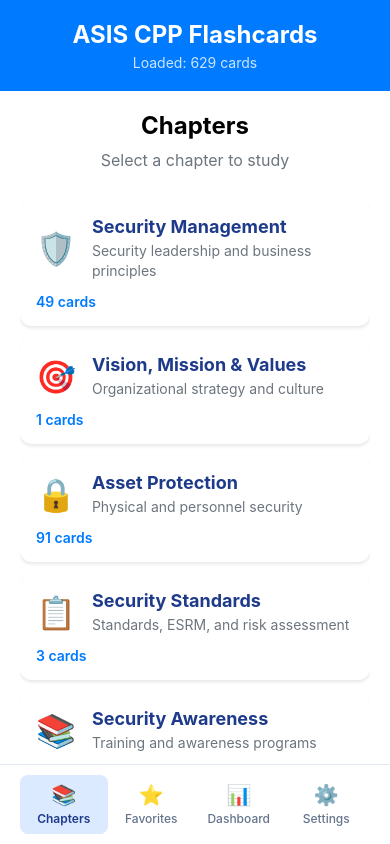
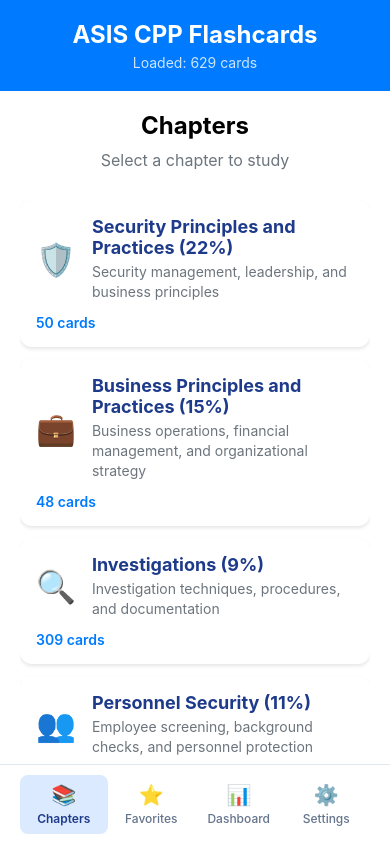
Before and after one commit to Shahabgeravesh/CPP_React, a React Native app: screen / in a window 390 px wide. Built offline with nearby package versions, Linux system fonts and the light colour scheme.

Commit message:
Update chapters with correct ASIS CPP exam structure (6 chapters with percentages)

```diff
--- a/App.tsx
+++ b/App.tsx
@@ -50,49 +50,49 @@
   const [selectedChapter, setSelectedChapter] = useState<string | null>(null);
   const [showChapterDetails, setShowChapterDetails] = useState(false);
 
-  // Define the 6 main chapters with their associated categories
+  // Define the 6 main chapters from ASIS CPP exam
   const chapters = [
     {
-      id: "security-management",
-      title: "Security Management",
-      description: "Security leadership and business principles",
-      categories: ["security Management", "Business Principles", "Leadership Style"],
+      id: "security-principles-practices",
+      title: "Security Principles and Practices (22%)",
+      description: "Security management, leadership, and business principles",
+      categories: ["security Management", "Business Principles", "Leadership Style", "Vision, Mission, Values"],
       icon: "🛡️"
     },
     {
-      id: "vision-mission-values",
-      title: "Vision, Mission & Values",
-      description: "Organizational strategy and culture",
-      categories: ["Vision, Mission, Values"],
-      icon: "🎯"
+      id: "business-principles-practices",
+      title: "Business Principles and Practices (15%)",
+      description: "Business operations, financial management, and organizational strategy",
+      categories: ["Business Principles", "Asset Protection", "security Standards"],
+      icon: "💼"
     },
     {
-      id: "asset-protection",
-      title: "Asset Protection",
-      description: "Physical and personnel security",
-      categories: ["Asset Protection", "Physical Security", "Personnel Security"],
-      icon: "🔒"
+      id: "investigations",
+      title: "Investigations (9%)",
+      description: "Investigation techniques, procedures, and documentation",
+      categories: ["Investigations"],
+      icon: "🔍"
     },
     {
-      id: "security-standards",
-      title: "Security Standards",
-      description: "Standards, ESRM, and risk assessment",
-      categories: ["security Standards", "ESRM", "Risk Assessment"],
-      icon: "📋"
+      id: "personnel-security",
+      title: "Personnel Security (11%)",
+      description: "Employee screening, background checks, and personnel protection",
+      categories: ["Personnel Security", "security Personnel"],
+      icon: "👥"
     },
     {
-      id: "security-awareness",
-      title: "Security Awareness",
-      description: "Training and awareness programs",
-      categories: ["security Awareness"],
-      icon: "📚"
+      id: "physical-security",
+      title: "Physical Security (16%)",
+      description: "Physical protection systems, access control, and security technology",
+      categories: ["Physical Security", "system Design"],
+      icon: "🏢"
     },
     {
-      id: "operations",
-      title: "Operations",
-      description: "Investigations, system design, and crisis management",
-      categories: ["Investigations", "system Design", "Crisis Management", "security Personnel"],
-      icon: "⚙️"
+      id: "crisis-management",
+      title: "Crisis Management (13%)",
+      description: "Emergency response, business continuity, and crisis communication",
+      categories: ["Crisis Management", "ESRM", "Risk Assessment", "security Awareness"],
+      icon: "🚨"
     }
   ];
 
```
